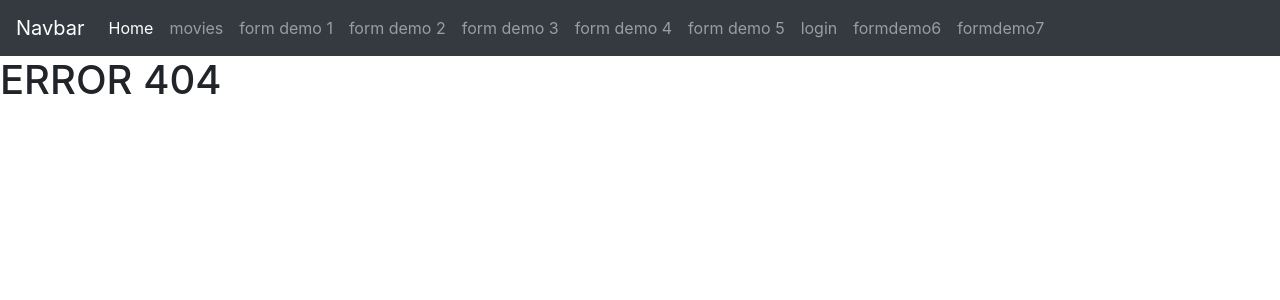
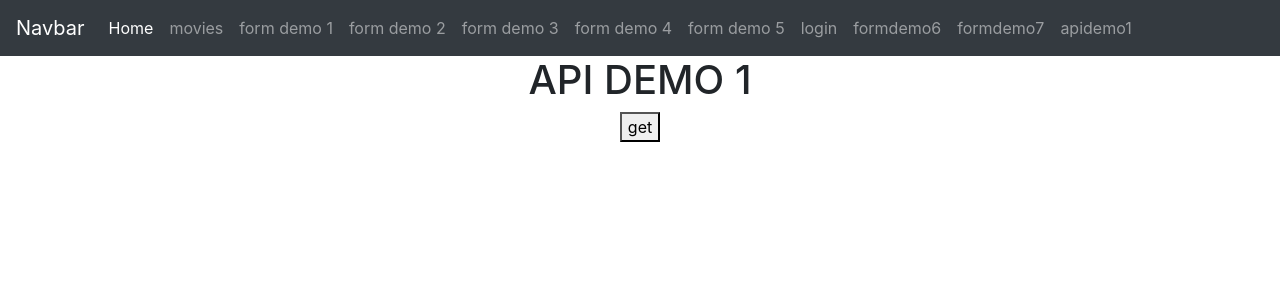
Before and after one commit to samirvithlani/internship_mern_2025_react, a React (Vite) app: page /apidemo1 in a window 1280 px wide. Before the commit this address had no page. Shown: the top 300 px of the page. Built offline with nearby package versions, Linux system fonts and the light colour scheme.

Commit message:
api part 1

```diff
--- a/package.json
+++ b/package.json
@@ -10,6 +10,7 @@
     "preview": "vite preview"
   },
   "dependencies": {
+    "axios": "^1.7.9",
     "react": "^18.2.0",
     "react-dom": "^18.2.0",
     "react-hook-form": "^7.54.2",
--- a/src/App.jsx
+++ b/src/App.jsx
@@ -27,6 +27,7 @@ import { FormDemo5 } from "./components/forms/FormDemo5";
 import { LoginForm } from "./components/forms/LoginForm";
 import { FormDemo6 } from "./components/forms/FormDemo6";
 import { FormDemo7 } from "./components/forms/FormDemo7";
+import { ApiDemo1 } from "./components/apis/ApiDemo1";
 
 function App() {
   //js
@@ -49,6 +50,7 @@ function App() {
         <Route path="/login" element = {<LoginForm/>}></Route>
         <Route path="/formdemo6" element ={<FormDemo6/>}></Route>
         <Route path="/formdemo7" element ={<FormDemo7/>}></Route>
+        <Route path="/apidemo1" element ={<ApiDemo1/>}></Route>
         {/* <Route path="/*" element = {<h1>NO PAGE</h1>}></Route> */}
         <Route path="/*" element ={<Error404/>}></Route>
       </Routes>
--- a/src/components/Navbar.jsx
+++ b/src/components/Navbar.jsx
@@ -73,6 +73,11 @@ export const Navbar = () => {
                 formdemo7
               </Link>
             </li>
+            <li class="nav-item">
+            <Link class="nav-link" to="/apidemo1">
+                apidemo1
+              </Link>
+            </li>
           </ul>
         </div>
       </nav>
--- /dev/null
+++ b/src/components/apis/ApiDemo1.jsx
@@ -0,0 +1,39 @@
+import axios from "axios";
+import React, { useState } from "react";
+
+export const ApiDemo1 = () => {
+  const [message, setmessage] = useState("");
+  const [users, setusers] = useState([]);
+
+  const getUserData = async () => {
+    const res = await axios.get("https://node5.onrender.com/user/user");
+    console.log(res); //axios object...
+    console.log(res.data); //original response....
+    console.log(res.data.message);
+    setmessage(res.data.message); //""
+    console.log(res.data.data);
+    setusers(res.data.data); //[]
+  };
+
+  return (
+    <div style={{ textAlign: "center" }}>
+      <h1>API DEMO 1</h1>
+      <button
+        onClick={() => {
+          getUserData();
+        }}
+      >
+        get
+      </button>
+      {message}
+      {/* {users} */}
+      {users?.map((user) => {
+        return (
+          <li>
+            {user.name} {user.age}
+          </li>
+        );
+      })}
+    </div>
+  );
+};
```
Also changed, not shown: th.txt, 1 other file (tests, documents, lock files or other folders).
